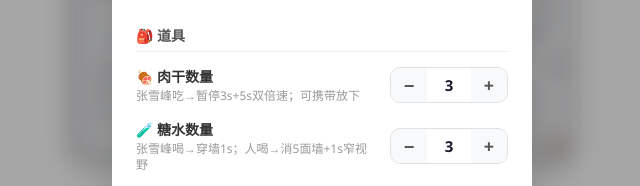
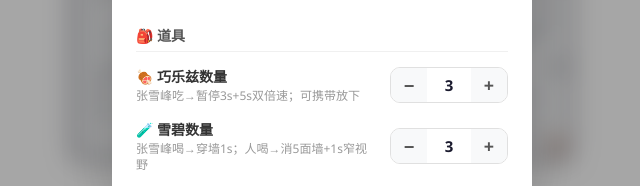
Before and after one commit to BoyangZhang619/zxf_kuai_pao, a Vue app: page / in a window 1280 px wide. Both pictures are taken after a click on the button "⚙️ 设置". Shown: the part 566-752 px from the top of the page, without its empty margins (318-958 px from the left). Built offline with nearby package versions, Linux system fonts and the light colour scheme.

Commit message:
chore: 肉干→巧乐兹, 糖水→雪碧 (仅文案)

```diff
--- a/src/components/MazeBoard.vue
+++ b/src/components/MazeBoard.vue
@@ -165,11 +165,11 @@ function checkCatItem() {
   const now = Date.now()
 
   if (item.type === 'jerky') {
-    // 猫吃肉干：停3秒 + 5秒双倍速
+    // 猫吃巧乐兹：停3秒 + 5秒双倍速
     catBuffs.value.eatingUntil = now + 3000
     catBuffs.value.speedBoostUntil = Math.max(catBuffs.value.speedBoostUntil, now) + 5000 // 可叠加
   } else if (item.type === 'sugarWater') {
-    // 猫喝糖水：穿墙1秒
+    // 猫喝雪碧：穿墙1秒
     catBuffs.value.wallPhaseUntil = Math.max(catBuffs.value.wallPhaseUntil, now) + 1000
   }
 }
@@ -365,7 +365,7 @@ defineExpose({ initGame, pickupItem, dropItem, drinkSugarWater })
       <div class="hud-item" v-if="inventory || trapSet.size > 0">
         <span class="hud-label">物品栏</span>
         <span class="hud-value hud-small">
-          {{ inventory === 'jerky' ? '🍖 肉干 [可放下]' : '空' }}
+          {{ inventory === 'jerky' ? '🍖 巧乐兹 [可放下]' : '空' }}
         </span>
       </div>
     </div>
@@ -414,16 +414,16 @@ defineExpose({ initGame, pickupItem, dropItem, drinkSugarWater })
 
     <!-- 状态标签 -->
     <div v-if="isMouseStunned() && firstMoveMade" class="status-toast trap">⚡ 被陷阱困住！</div>
-    <div v-if="isCatEating()" class="status-toast eat">🍖 张雪峰在吃肉干 (3秒)...</div>
+    <div v-if="isCatEating()" class="status-toast eat">🍖 张雪峰在吃巧乐兹 (3秒)...</div>
     <div v-if="hasCatSpeed() && !isCatEating()" class="status-toast speed">⚡ 张雪峰双倍速中！</div>
     <div v-if="hasCatWallPhase()" class="status-toast phase">👻 张雪峰穿墙中！</div>
     <div v-if="isVisionReduced()" class="status-toast vision">👁 视野缩小 (5×5) 1秒...</div>
 
     <!-- 移动端操作按钮 -->
     <div v-if="isTouch" class="action-buttons">
-      <button v-if="canPickup()" class="act-btn pickup" @pointerdown.prevent="pickupItem">📦 拾取肉干</button>
-      <button v-if="canDrink()" class="act-btn drink" @pointerdown.prevent="drinkSugarWater">🧪 饮用糖水</button>
-      <button v-if="canDrop()" class="act-btn drop" @pointerdown.prevent="dropItem">📍 放下肉干</button>
+      <button v-if="canPickup()" class="act-btn pickup" @pointerdown.prevent="pickupItem">📦 拾取巧乐兹</button>
+      <button v-if="canDrink()" class="act-btn drink" @pointerdown.prevent="drinkSugarWater">🧪 饮用雪碧</button>
+      <button v-if="canDrop()" class="act-btn drop" @pointerdown.prevent="dropItem">📍 放下巧乐兹</button>
     </div>
 
     <!-- 游戏结束 -->
--- a/src/components/SettingsPanel.vue
+++ b/src/components/SettingsPanel.vue
@@ -154,7 +154,7 @@ function handleCancel() {
 
             <div class="setting-row">
               <div class="setting-info">
-                <span class="setting-label">🍖 肉干数量</span>
+                <span class="setting-label">🍖 巧乐兹数量</span>
                 <span class="setting-desc">张雪峰吃→暂停3s+5s双倍速；可携带放下</span>
               </div>
               <div class="stepper">
@@ -166,7 +166,7 @@ function handleCancel() {
 
             <div class="setting-row">
               <div class="setting-info">
-                <span class="setting-label">🧪 糖水数量</span>
+                <span class="setting-label">🧪 雪碧数量</span>
                 <span class="setting-desc">张雪峰喝→穿墙1s；人喝→消5面墙+1s窄视野</span>
               </div>
               <div class="stepper">
```
